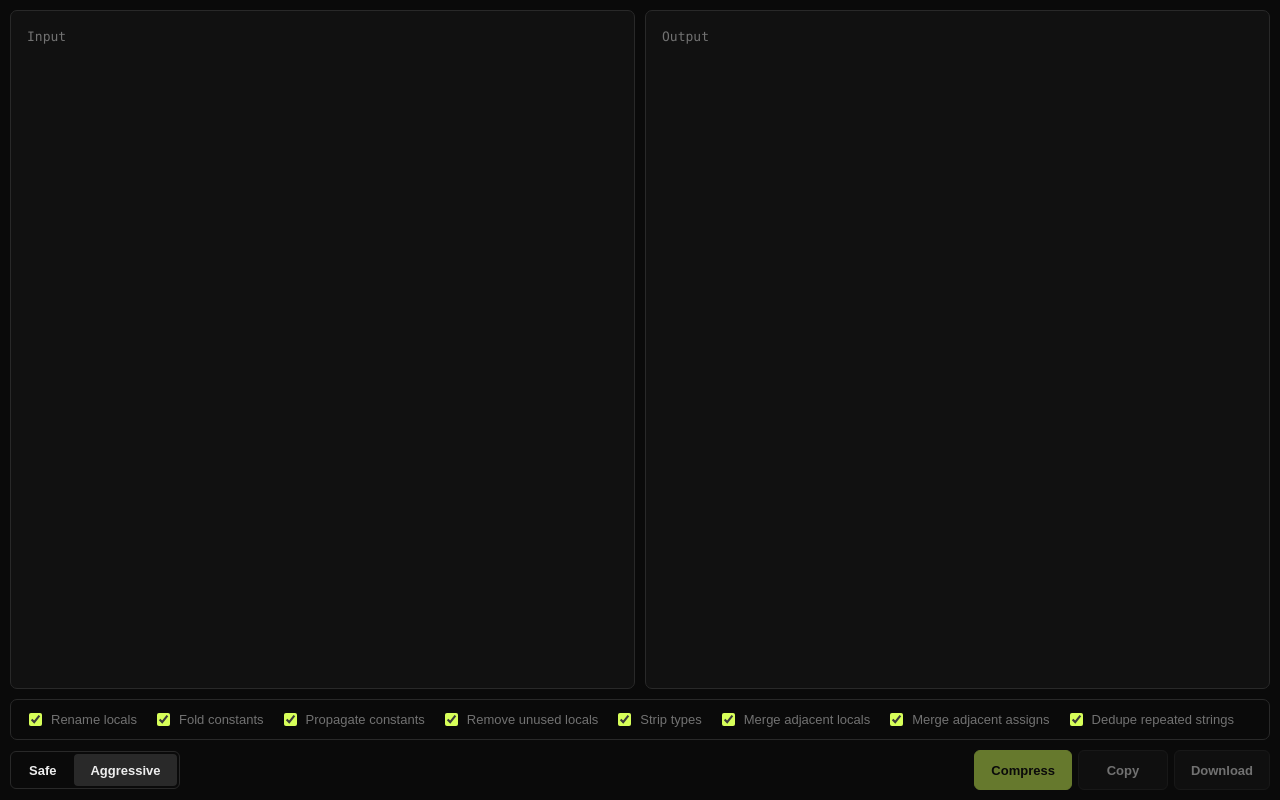
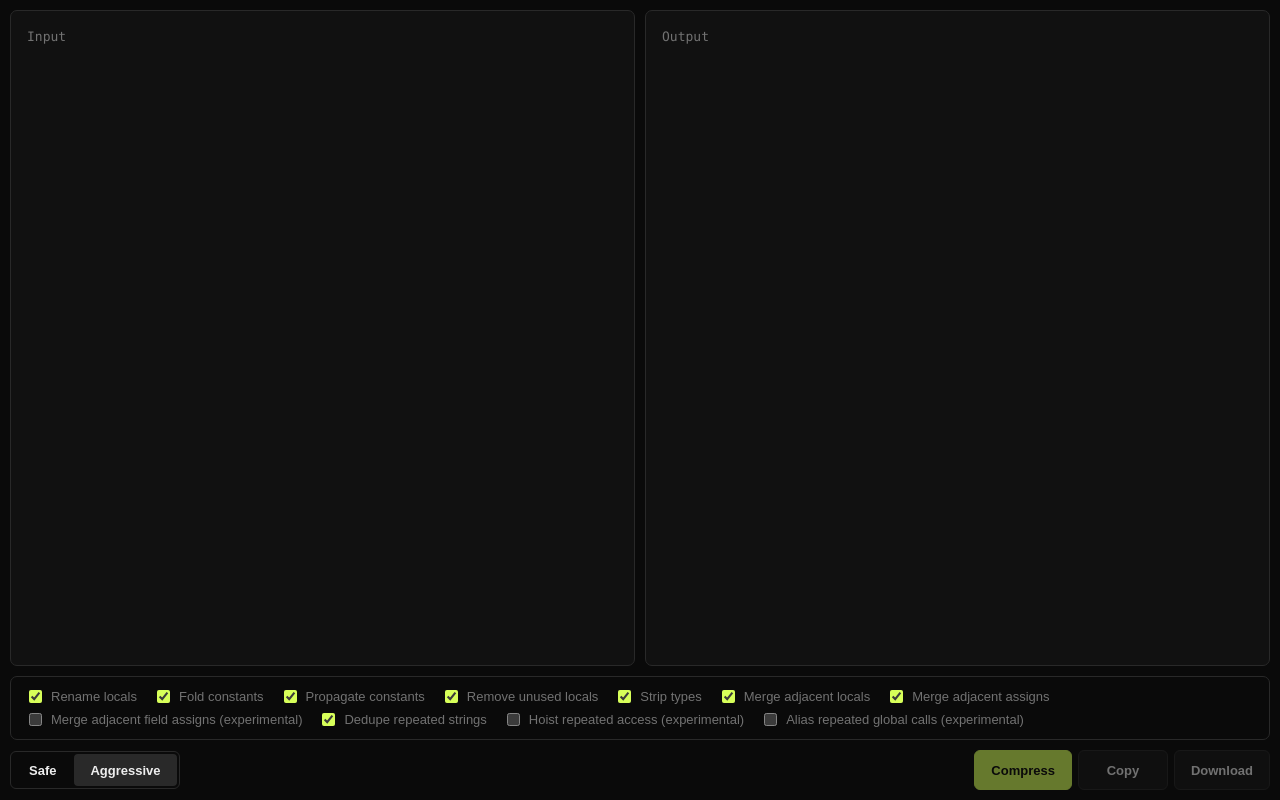
Before and after one commit to PookiePepelsss/Featherlua, a Next.js app: page / in a window 1280 px wide. Both pictures are taken after a click on the button "Aggressive". Built offline with nearby package versions, Linux system fonts and the light colour scheme.

Commit message:
Warn without disabling executor compression

```diff
--- a/app/page.tsx
+++ b/app/page.tsx
@@ -409,6 +409,14 @@ export default function Home() {
             />
             Merge adjacent assigns
           </label>
+          <label title="Experimental: assigning to a table field can invoke a custom __newindex, and merging changes the order handlers fire in. Off by default.">
+            <input
+              type="checkbox"
+              checked={options.mergeAdjacentAssignsAcrossFields}
+              onChange={() => toggleOption("mergeAdjacentAssignsAcrossFields")}
+            />
+            Merge adjacent field assigns (experimental)
+          </label>
           <label>
             <input
               type="checkbox"
@@ -416,6 +424,22 @@ export default function Home() {
               onChange={() => toggleOption("hoistRepeatedStrings")}
             />
             Dedupe repeated strings
+          </label>
+          <label title="Experimental: assumes accessed tables have no custom __index side effects. Off by default.">
+            <input
+              type="checkbox"
+              checked={options.hoistRepeatedAccess}
+              onChange={() => toggleOption("hoistRepeatedAccess")}
+            />
+            Hoist repeated access (experimental)
+          </label>
+          <label title="Experimental: assumes reading the global has no side effect. Off by default.">
+            <input
+              type="checkbox"
+              checked={options.aliasRepeatedGlobalCalls}
+              onChange={() => toggleOption("aliasRepeatedGlobalCalls")}
+            />
+            Alias repeated global calls (experimental)
           </label>
         </fieldset>
       )}
--- a/lib/luau/compress-aggressive.ts
+++ b/lib/luau/compress-aggressive.ts
@@ -138,7 +138,7 @@ export function compressAggressive(source: string, options: Partial<AggressiveOp
   resetHoistCounter();
   resetStringHoistCounter();
   resetAliasCounter();
-  let opts: AggressiveOptions = { ...DEFAULT_AGGRESSIVE_OPTIONS, ...options };
+  const opts: AggressiveOptions = { ...DEFAULT_AGGRESSIVE_OPTIONS, ...options };
   let parsed;
   try {
     parsed = parse(source);
@@ -148,27 +148,27 @@ export function compressAggressive(source: string, options: Partial<AggressiveOp
   }
 
   const { chunk, protectedComments } = parsed;
-  // Reflection APIs make local/upvalue/constant layout observable. Preserve
-  // that layout automatically instead of asking the user to recognize every
-  // executor-specific spelling and configure a safe pass set by hand.
   const warnings: string[] = [];
   if (hasLocalReflectionSignal(chunk)) {
-    opts = {
-      ...opts,
-      rename: false,
-      foldConstants: false,
-      propagateConstants: false,
-      removeUnusedLocals: false,
-      mergeAdjacentLocals: false,
-      mergeAdjacentAssigns: false,
-      hoistRepeatedStrings: false,
-      hoistRepeatedAccess: false,
-      aliasRepeatedGlobalCalls: false,
-      mergeAdjacentAssignsAcrossFields: false,
-    };
-    warnings.push(
-      "Reflection-sensitive APIs were detected. Layout-changing aggressive passes were skipped automatically to preserve locals, upvalues, constants, and stack slots.",
-    );
+    const selectedReflectionSensitiveOptions = [
+      opts.rename && "Rename locals",
+      opts.foldConstants && "Fold constants",
+      opts.propagateConstants && "Propagate constants",
+      opts.removeUnusedLocals && "Remove unused locals",
+      opts.mergeAdjacentLocals && "Merge adjacent locals",
+      opts.mergeAdjacentAssigns && "Merge adjacent assigns",
+      opts.hoistRepeatedStrings && "Dedupe repeated strings",
+      opts.hoistRepeatedAccess && "Hoist repeated access",
+      opts.aliasRepeatedGlobalCalls && "Alias repeated global calls",
+      opts.mergeAdjacentAssignsAcrossFields && "Merge adjacent field assigns",
+    ].filter((label): label is string => Boolean(label));
+    if (selectedReflectionSensitiveOptions.length) {
+      warnings.push(
+        "This script references reflection/executor APIs that can observe locals, upvalues, constants, prototypes, or stack slots. " +
+          `These selected options may change what those APIs observe: ${selectedReflectionSensitiveOptions.join(", ")}. ` +
+          "The options remain enabled; test the output in your executor.",
+      );
+    }
   }
   if ((opts.hoistRepeatedAccess || opts.aliasRepeatedGlobalCalls) && hasExoticEnvironmentSignal(chunk)) {
     warnings.push(
```
Also changed, not shown: 1 other file (tests, documents, lock files or other folders).
